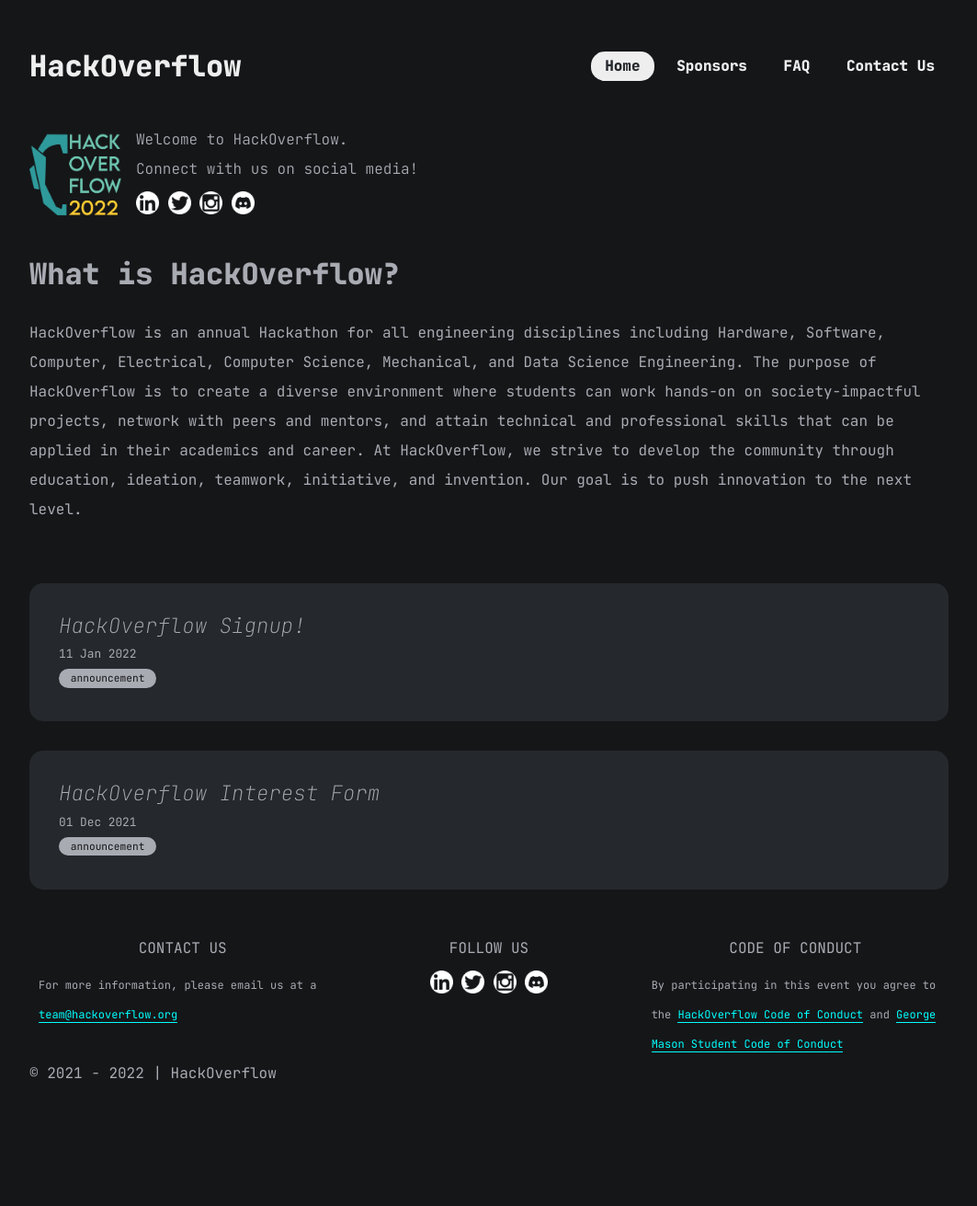
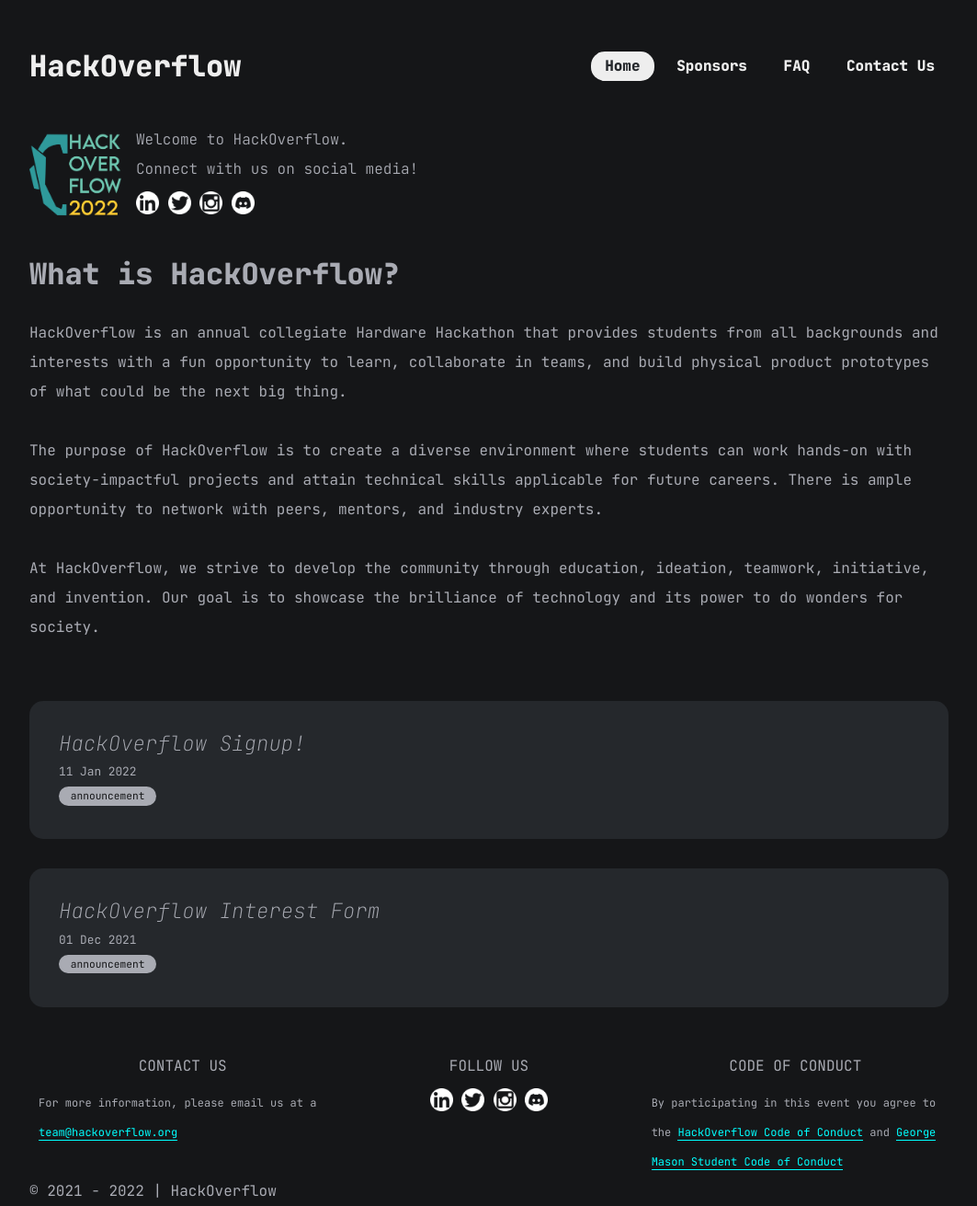
Before and after one commit to J-Souffle/T4GWebsite, a Jekyll site: the page built from pages/index.md, in a window 1280 px wide. Shown: the whole page at 92% size, without its empty margins (108-1171 px from the left). Built offline with Jekyll 4.4.1, drawn with Linux system fonts in a browser that asks for light colours; before the commit the page ends 1183 px from its top, so only the background shows below that.

Commit message:
big change
extraneous files removed, about us changed.

```diff
--- a/_includes/about.html
+++ b/_includes/about.html
@@ -8,15 +8,17 @@
 
 <p><br></p>
 <h1 id="what-is-hack-overflow-">What is HackOverflow?</h1><br>
-<p>HackOverflow is an annual Hackathon for all engineering disciplines
-  including Hardware, Software, Computer, Electrical, Computer Science,
-  Mechanical, and Data Science Engineering. The purpose of HackOverflow
-  is to create a diverse environment where students can work hands-on on
-  society-impactful projects, network with peers and mentors, and attain
-  technical and professional skills that can be applied in their
-  academics and career. At HackOverflow, we strive to develop the
-  community through education, ideation, teamwork, initiative, and
-  invention. Our goal is to push innovation to the next level.</p>
+<p>HackOverflow is an annual collegiate Hardware Hackathon that provides students from all
+  backgrounds and interests with a fun opportunity to learn, collaborate in teams, and build
+  physical product prototypes of what could be the next big thing. <br><br>
+
+  The purpose of HackOverflow is to create a diverse environment where students can work hands-on
+  with society-impactful projects and attain technical skills applicable for future careers.
+  There is ample opportunity to network with peers, mentors, and industry experts. <br><br>
+
+  At HackOverflow, we strive to develop the community through education, ideation, teamwork,
+  initiative, and invention. Our goal is to showcase the brilliance of technology and its power
+  to do wonders for society.</p>
 
   </body>
   </html>
--- a/index.md
+++ b/pages/index.md
@@ -1,4 +1,5 @@
 ---
 title: Home
 layout: blog
+permalink: ../
 ---
--- a/site/index.markdown
+++ /dev/null
@@ -1,6 +0,0 @@
----
-# Feel free to add content and custom Front Matter to this file.
-# To modify the layout, see https://jekyllrb.com/docs/themes/#overriding-theme-defaults
-
-layout: post
----
```
Also changed, not shown: README.md (+3 -0 lines), _includes/about.md (deleted, +0 -5 lines), site/404.html (deleted, +0 -25 lines), site/Gemfile (deleted, +0 -32 lines), site/_config.yml (deleted, +0 -55 lines), site/_posts/2022-01-08-welcome-to-jekyll.markdown (deleted, +0 -29 lines), site/about.markdown (deleted, +0 -18 lines), _includes/subscribe.html (added), pages/2021-11-04-jekyll-markdown.md (renamed from 2021-11-04-jekyll-markdown.md), screenshots/mobile_blog.png (deleted), screenshots/mobile_post.png (deleted), screenshots/pc_blog.png (deleted), screenshots/pc_post.png (deleted), site/Gemfile.lock (deleted), 1 other file.
